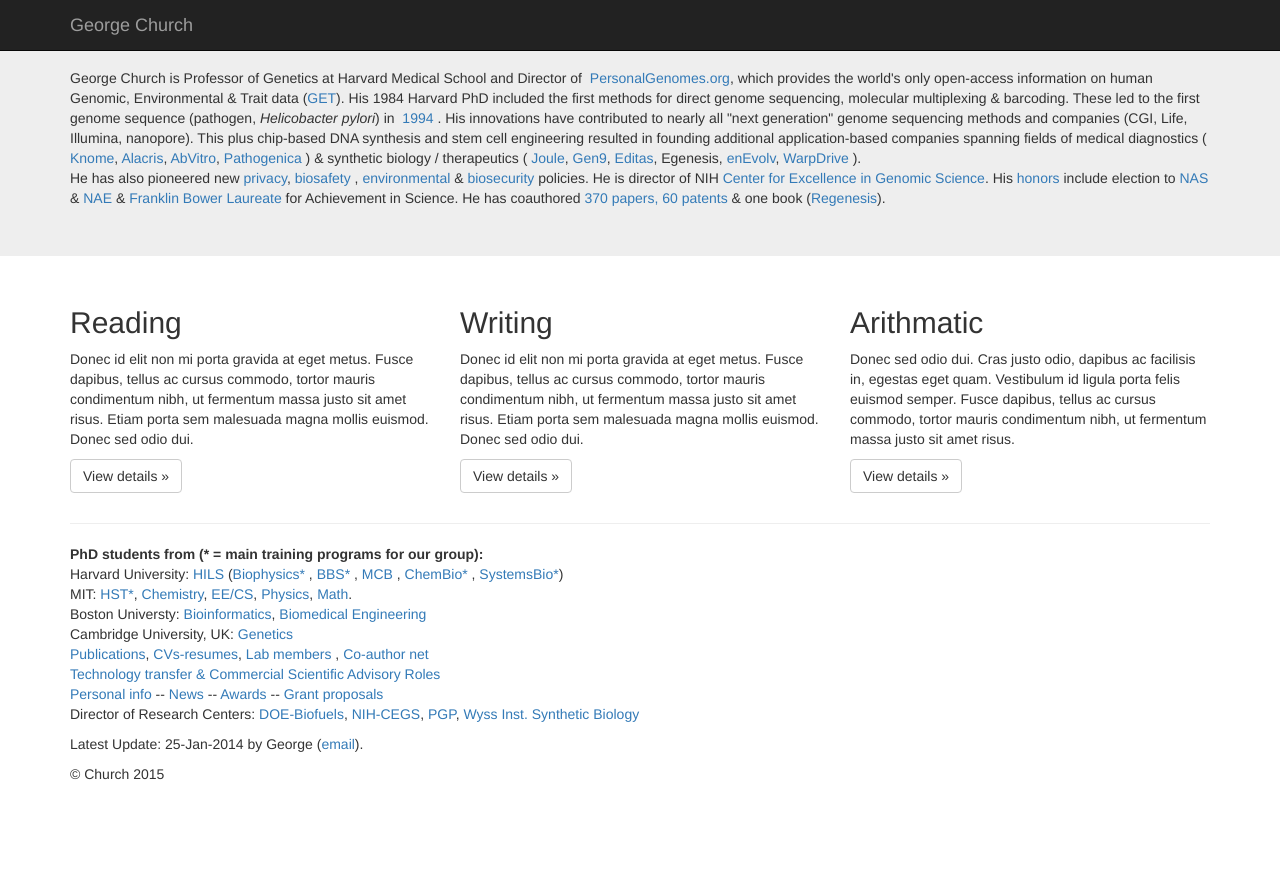
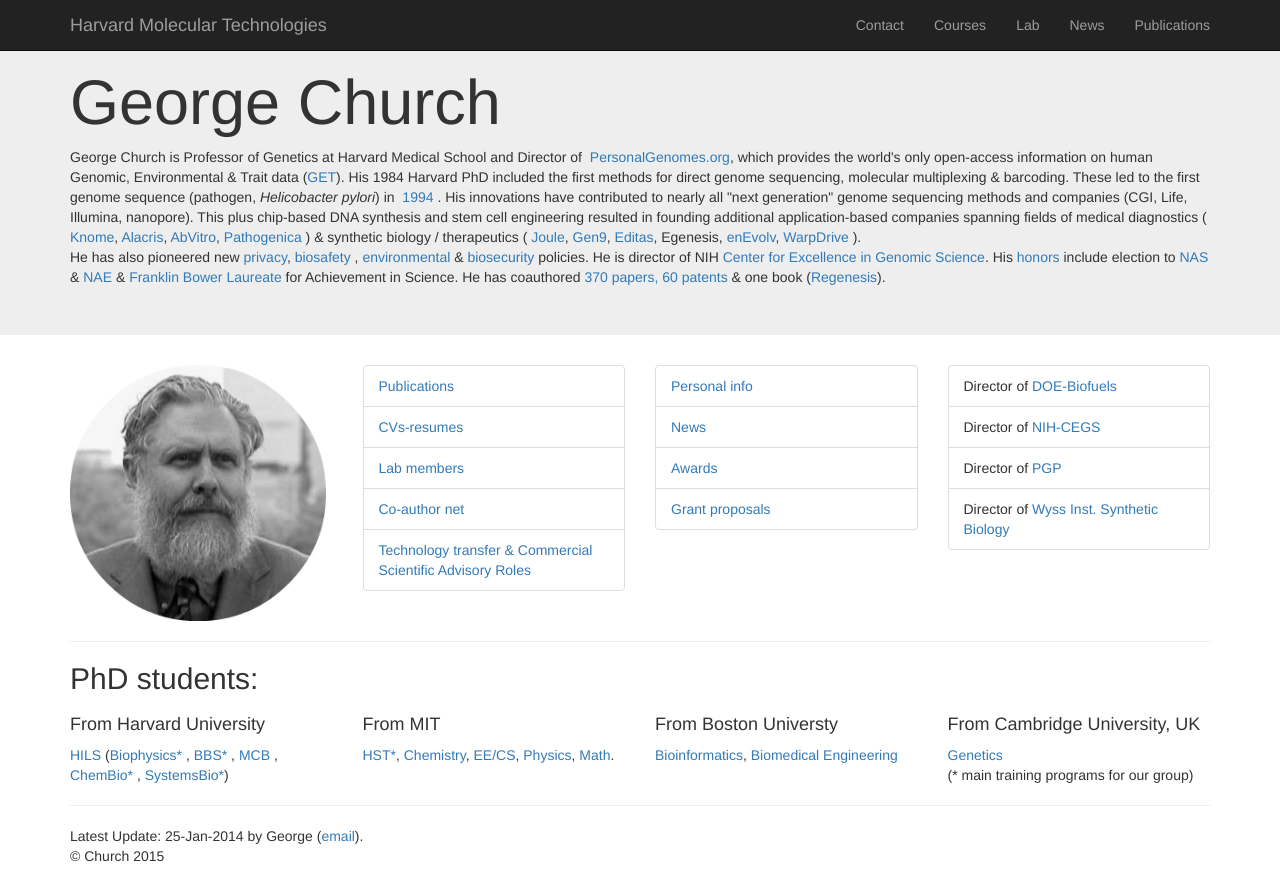
Before and after one commit to lucaswadedavis/church-lab, a plain HTML site: page index.html in a window 1280 px wide. Before the commit the page ends 800 px from the top, so only its background shows below. Drawn offline with nearby package versions, Linux system fonts and the light colour scheme.

Commit message:
reorganizes content on the HTML page.

```diff
--- /dev/null
+++ b/gmc.html
@@ -0,0 +1,172 @@
+<!DOCTYPE html>
+<html lang="en">
+  <head>
+    <meta charset="utf-8">
+    <meta http-equiv="X-UA-Compatible" content="IE=edge">
+    <meta name="viewport" content="width=device-width, initial-scale=1">
+    <!-- The above 3 meta tags *must* come first in the head; any other head content must come *after* these tags -->
+    <title>GMC</title>
+
+    <!-- Bootstrap -->
+    <link href="css/bootstrap.min.css" rel="stylesheet">
+
+    <style type='text/css'>
+
+    </style>
+
+    <!-- HTML5 shim and Respond.js for IE8 support of HTML5 elements and media queries -->
+    <!-- WARNING: Respond.js doesn't work if you view the page via file:// -->
+    <!--[if lt IE 9]>
+      <script src="https://oss.maxcdn.com/html5shiv/3.7.2/html5shiv.min.js"></script>
+      <script src="https://oss.maxcdn.com/respond/1.4.2/respond.min.js"></script>
+    <![endif]-->
+  </head>
+  <body>
+
+<div id="result">
+
+<!--
+<p/>
+<img src="/gmc/GMC_2011.jpg" width="250" alt="GMC 2011"/>
+
+<a href="/gmc/S2.html"><img src="/gmc/Code_Changes.png" alt="Code Changes" width="200" /></a>
+
+<a href="/gmc/C1.html"><img src="/gmc/DNB_grid.png" alt="Nanoball capture &amp; unchained ligation." width="230" /></a>
+
+<a href="/gmc/B2.html"><img src="/gmc/SP_Cas9.jpg" width="300" alt="Cas9"/></a>
+
+<p/>
+-->
+
+
+    <nav class="navbar navbar-inverse navbar-fixed-top">
+      <div class="container">
+        <div class="navbar-header">
+          <button type="button" class="navbar-toggle collapsed" data-toggle="collapse" data-target="#navbar" aria-expanded="false" aria-controls="navbar">
+            <span class="sr-only">Toggle navigation</span>
+            <span class="icon-bar"></span>
+            <span class="icon-bar"></span>
+            <span class="icon-bar"></span>
+          </button>
+          <a class="navbar-brand" href="#">Harvard Molecular Technologies</a>
+        </div>
+        <div id="navbar" class="navbar-collapse collapse">
+
+        </div><!--/.navbar-collapse -->
+      </div>
+    </nav>
+
+    <!-- Main jumbotron for a primary marketing message or call to action -->
+    <div class="jumbotron">
+      <div class="container">
+<h1>George Church</h1>
+George Church is Professor of Genetics at Harvard Medical School and Director of &nbsp;<a href="http://www.personalgenomes.org/">PersonalGenomes.org</a>,
+which provides the world's only open-access information on human Genomic,
+Environmental &amp; Trait data (<a href="http://getconference.org/">GET</a>).
+His 1984 Harvard PhD included the first methods for direct genome sequencing,
+molecular multiplexing &amp; barcoding. These led to the first genome sequence (pathogen, <i>Helicobacter pylori</i>) in &nbsp;<a href="http://www.nature.com/ng/wilma/v13n1.867861436.html">1994</a> .
+His innovations have contributed to nearly all "next generation" genome sequencing methods and companies (CGI, Life, Illumina, nanopore). This plus chip-based DNA synthesis and stem cell engineering resulted in founding additional application-based companies spanning fields of  medical diagnostics ( <a href="http://www.knome.com/">Knome</a>,
+<a href="http://alacris.de/">Alacris</a>,
+<a href="http://abvitro.com/">AbVitro</a>,
+<a href="http://pathogenica.com/about.php">Pathogenica</a> ) &amp;
+synthetic biology / therapeutics (
+<a href="http://www.jouleunlimited.com/about/advisors">Joule</a>,
+<a href="http://gen9bio.com/about-us/leadership/#advisors">Gen9</a>,
+<a href="http://editasmedicine.com">Editas</a>,
+Egenesis,
+<a href="http://enevolv.com/about">enEvolv</a>,
+<a href="http://warpdrivebio.com">WarpDrive</a> ).
+
+<br/>He has also pioneered new <a href="/pdf/Lunshof_10b.pdf">privacy</a>,
+<a href="http://seedmagazine.com/content/article/safeguarding_biology/">biosafety</a> ,
+<a href="http://www.scientificamerican.com/article/george-church-de-extinction-is-a-good-idea/">environmental</a>
+&amp; <a href="/SBP/Church_Biohazard04c.htm">biosecurity</a> policies.
+
+He is director of NIH <a href="http://ccv.med.harvard.edu/">Center for Excellence in Genomic Science</a>. His <a href="/gmc/award.html">honors</a> include election to
+<a href="http://www.pnas.org/content/109/30/11893.full">NAS</a> &amp; <a href="http://www.nae.edu/56128.aspx">NAE</a> &amp; <a href="http://fi.edu/franklinawards/11/bowersci.html">Franklin Bower Laureate</a> for Achievement in Science. He has coauthored <a href="/gmc_pub.html">370 papers, 60 patents</a> &amp; one book (<a href="http://amazon.com/dp/0465075703">Regenesis</a>).
+      </div>
+    </div>
+
+    <div class="container">
+      <!-- Example row of columns -->
+      <div class="row">
+        <div class="col-md-4">
+          <h2>Reading</h2>
+          <p>Donec id elit non mi porta gravida at eget metus. Fusce dapibus, tellus ac cursus commodo, tortor mauris condimentum nibh, ut fermentum massa justo sit amet risus. Etiam porta sem malesuada magna mollis euismod. Donec sed odio dui. </p>
+          <p><a class="btn btn-default" href="#" role="button">View details &raquo;</a></p>
+        </div>
+
+        <div class="col-md-4">
+          <h2>Writing</h2>
+          <p>Donec id elit non mi porta gravida at eget metus. Fusce dapibus, tellus ac cursus commodo, tortor mauris condimentum nibh, ut fermentum massa justo sit amet risus. Etiam porta sem malesuada magna mollis euismod. Donec sed odio dui. </p>
+          <p><a class="btn btn-default" href="#" role="button">View details &raquo;</a></p>
+       </div>
+
+        <div class="col-md-4">
+          <h2>Arithmatic</h2>
+          <p>Donec sed odio dui. Cras justo odio, dapibus ac facilisis in, egestas eget quam. Vestibulum id ligula porta felis euismod semper. Fusce dapibus, tellus ac cursus commodo, tortor mauris condimentum nibh, ut fermentum massa justo sit amet risus.</p>
+          <p><a class="btn btn-default" href="#" role="button">View details &raquo;</a></p>
+        </div>
+
+      </div>
+
+      <hr>
+
+      <footer><b>PhD students from (* = main training programs for our group):</b>
+<br/>Harvard University: <a href="http://www.gsas.harvard.edu/hils/programs_of_study.html">HILS</a> (<a href="http://www.fas.harvard.edu/~biophys/George_Church.htm">Biophysics*</a> ,
+ <a href="http://www.hms.harvard.edu/dms/bbs/fac/church.php">BBS*</a> ,
+<a href="http://www.mcb.harvard.edu">MCB</a> ,
+<a href="http://chembiophd.harvard.edu/people/phd-students">ChemBio*</a> ,
+<a href="http://sysbiophd.harvard.edu/people/faculty/george-church">SystemsBio*</a>)
+
+<br/>MIT:
+<a href="http://hst.mit.edu/users/gmcharvardedu">HST*</a>,
+<a href="http://web.mit.edu/chemistry/www/">Chemistry</a>,
+<a href="http://www.eecs.mit.edu/">EE/CS</a>,
+<a href="http://web.mit.edu/physics/research/">Physics</a>,
+<a href="http://www-math.mit.edu/applied/index.html">Math</a>.
+
+<br/>Boston Universty:
+<a href="http://www.bu.edu/bioinformatics/people/students/">Bioinformatics</a>,
+<a href="http://www.bu.edu/bme/graduate/">Biomedical Engineering</a>
+
+<br/>Cambridge University, UK: <a href="http://www.gen.cam.ac.uk/">Genetics</a>
+<p/>
+<a href="/gmc_pub.html">Publications</a>,
+<a href="/CVs/GMCV">CVs-resumes</a>,
+<a href="/gclab6.htm">Lab members</a> , <a href="http://connects.catalyst.harvard.edu/profiles/profile/person/21797/coauthors/radialview">Co-author net</a>
+<br/><a href="/gmc/tech.html"> Technology transfer &amp; Commercial Scientific Advisory Roles</a>
+<br/><a href="/gmc/pers.html">Personal info</a> -- <a href="/gmc/news.html">News</a> -- <a href="/gmc/award.html">Awards</a> -- <a href="/gmc/gc_grants.html">Grant proposals</a>
+
+<br/>Director of Research Centers: <a href="/DOEGTL/">DOE-Biofuels</a>, <a href="http://ccv.med.harvard.edu/">NIH-CEGS</a>, <a href="http://personalgenomes.org/">PGP</a>, <a href="http://wyss.harvard.edu/viewpage/116/faculty">Wyss Inst. Synthetic Biology</a>
+
+
+<p/>
+Latest Update: 25-Jan-2014 by George (<a href="/gmc/email.html">email</a>).
+        <p>&copy; Church 2015</p>
+      </footer>
+    </div> <!-- /container -->
+
+</div>
+
+
+
+
+
+
+
+
+
+
+
+
+
+
+
+
+    <!-- jQuery (necessary for Bootstrap's JavaScript plugins) -->
+    <script src="https://ajax.googleapis.com/ajax/libs/jquery/1.11.2/jquery.min.js"></script>
+    <!-- Include all compiled plugins (below), or include individual files as needed -->
+    <script src="js/bootstrap.min.js"></script>
+  </body>
+</html>
--- a/index.html
+++ b/index.html
@@ -1,14 +1,18 @@
 <!DOCTYPE html>
 <html lang="en">
+
 <head>
   <meta charset="utf-8">
   <meta http-equiv="X-UA-Compatible" content="IE=edge">
   <meta name="viewport" content="width=device-width, initial-scale=1">
   <!-- The above 3 meta tags *must* come first in the head; any other head content must come *after* these tags -->
-    <title>Church Lab</title>
+  <title>GMC</title>
 
   <!-- Bootstrap -->
   <link href="css/bootstrap.min.css" rel="stylesheet">
+
+  <style type='text/css'>
+  </style>
 
   <!-- HTML5 shim and Respond.js for IE8 support of HTML5 elements and media queries -->
   <!-- WARNING: Respond.js doesn't work if you view the page via file:// -->
@@ -17,6 +21,7 @@
       <script src="https://oss.maxcdn.com/respond/1.4.2/respond.min.js"></script>
     <![endif]-->
 </head>
+
 <body>
 
   <div id="result">
@@ -44,101 +49,151 @@
             <span class="icon-bar"></span>
             <span class="icon-bar"></span>
           </button>
-          <a class="navbar-brand" href="#">George Church</a>
+          <a class="navbar-brand" href="#">Harvard Molecular Technologies</a>
         </div>
         <div id="navbar" class="navbar-collapse collapse">
 
-        </div><!--/.navbar-collapse -->
+        <ul class="nav navbar-nav navbar-right">
+        <li><a href="http://arep.med.harvard.edu/visit.html">Contact</a></li>
+        <li><a href="http://arep.med.harvard.edu/gmc/courses.html">Courses</a></li>
+        <li><a href="http://arep.med.harvard.edu/photo/Physiogn.html">Lab</a></li>
+        <li><a href="http://arep.med.harvard.edu/gmc/news.html">News</a></li>
+        <li><a href="http://arep.med.harvard.edu/gmc_pub.html">Publications</a></li>
+      </ul>
+        </div>
+        <!--/.navbar-collapse -->
       </div>
     </nav>
 
     <!-- Main jumbotron for a primary marketing message or call to action -->
     <div class="jumbotron">
       <div class="container">
-<br/>
-George Church is Professor of Genetics at Harvard Medical School and Director of &nbsp;<a href="http://www.personalgenomes.org/">PersonalGenomes.org</a>,
-which provides the world's only open-access information on human Genomic,
-Environmental &amp; Trait data (<a href="http://getconference.org/">GET</a>).
-His 1984 Harvard PhD included the first methods for direct genome sequencing,
-molecular multiplexing &amp; barcoding. These led to the first genome sequence (pathogen, <i>Helicobacter pylori</i>) in &nbsp;<a href="http://www.nature.com/ng/wilma/v13n1.867861436.html">1994</a> .
-His innovations have contributed to nearly all "next generation" genome sequencing methods and companies (CGI, Life, Illumina, nanopore). This plus chip-based DNA synthesis and stem cell engineering resulted in founding additional application-based companies spanning fields of  medical diagnostics ( <a href="http://www.knome.com/">Knome</a>,
+        <h1>George Church</h1> George Church is Professor of Genetics at Harvard Medical School and Director of &nbsp;<a href="http://www.personalgenomes.org/">PersonalGenomes.org</a>, which provides the world's only open-access information on human Genomic, Environmental
+        &amp; Trait data (<a href="http://getconference.org/">GET</a>). His 1984 Harvard PhD included the first methods for direct genome sequencing, molecular multiplexing &amp; barcoding. These led to the first genome sequence (pathogen, <i>Helicobacter pylori</i>)
+        in &nbsp;<a href="http://www.nature.com/ng/wilma/v13n1.867861436.html">1994</a> . His innovations have contributed to nearly all "next generation" genome sequencing methods and companies (CGI, Life, Illumina, nanopore). This plus chip-based DNA
+        synthesis and stem cell engineering resulted in founding additional application-based companies spanning fields of medical diagnostics ( <a href="http://www.knome.com/">Knome</a>,
         <a href="http://alacris.de/">Alacris</a>,
         <a href="http://abvitro.com/">AbVitro</a>,
-<a href="http://pathogenica.com/about.php">Pathogenica</a> ) &amp;
-synthetic biology / therapeutics (
+        <a href="http://pathogenica.com/about.php">Pathogenica</a> ) &amp; synthetic biology / therapeutics (
         <a href="http://www.jouleunlimited.com/about/advisors">Joule</a>,
         <a href="http://gen9bio.com/about-us/leadership/#advisors">Gen9</a>,
-<a href="http://editasmedicine.com">Editas</a>,
-Egenesis,
+        <a href="http://editasmedicine.com">Editas</a>, Egenesis,
         <a href="http://enevolv.com/about">enEvolv</a>,
         <a href="http://warpdrivebio.com">WarpDrive</a> ).
 
         <br/>He has also pioneered new <a href="/pdf/Lunshof_10b.pdf">privacy</a>,
         <a href="http://seedmagazine.com/content/article/safeguarding_biology/">biosafety</a> ,
-<a href="http://www.scientificamerican.com/article/george-church-de-extinction-is-a-good-idea/">environmental</a>
-&amp; <a href="/SBP/Church_Biohazard04c.htm">biosecurity</a> policies.
-
-He is director of NIH <a href="http://ccv.med.harvard.edu/">Center for Excellence in Genomic Science</a>. His <a href="/gmc/award.html">honors</a> include election to
-<a href="http://www.pnas.org/content/109/30/11893.full">NAS</a> &amp; <a href="http://www.nae.edu/56128.aspx">NAE</a> &amp; <a href="http://fi.edu/franklinawards/11/bowersci.html">Franklin Bower Laureate</a> for Achievement in Science. He has coauthored <a href="/gmc_pub.html">370 papers, 60 patents</a> &amp; one book (<a href="http://amazon.com/dp/0465075703">Regenesis</a>).
+        <a href="http://www.scientificamerican.com/article/george-church-de-extinction-is-a-good-idea/">environmental</a> &amp; <a href="/SBP/Church_Biohazard04c.htm">biosecurity</a> policies. He is director of NIH <a href="http://ccv.med.harvard.edu/">Center for Excellence in Genomic Science</a>.
+        His <a href="/gmc/award.html">honors</a> include election to
+        <a href="http://www.pnas.org/content/109/30/11893.full">NAS</a> &amp; <a href="http://www.nae.edu/56128.aspx">NAE</a> &amp; <a href="http://fi.edu/franklinawards/11/bowersci.html">Franklin Bower Laureate</a> for Achievement in Science. He has
+        coauthored <a href="/gmc_pub.html">370 papers, 60 patents</a> &amp; one book (<a href="http://amazon.com/dp/0465075703">Regenesis</a>).
       </div>
     </div>
 
     <div class="container">
       <!-- Example row of columns -->
       <div class="row">
-        <div class="col-md-4">
-          <h2>Reading</h2>
-          <p>Donec id elit non mi porta gravida at eget metus. Fusce dapibus, tellus ac cursus commodo, tortor mauris condimentum nibh, ut fermentum massa justo sit amet risus. Etiam porta sem malesuada magna mollis euismod. Donec sed odio dui. </p>
-          <p><a class="btn btn-default" href="#" role="button">View details &raquo;</a></p>
+        <div class="col-md-3 visible-lg">
+          <img src="CircleChurch.png" alt="george church" width="256" />
         </div>
-        <div class="col-md-4">
-          <h2>Writing</h2>
-          <p>Donec id elit non mi porta gravida at eget metus. Fusce dapibus, tellus ac cursus commodo, tortor mauris condimentum nibh, ut fermentum massa justo sit amet risus. Etiam porta sem malesuada magna mollis euismod. Donec sed odio dui. </p>
-          <p><a class="btn btn-default" href="#" role="button">View details &raquo;</a></p>
+
+
+        <div class="col-lg-3 col-md-4">
+          <ul class="list-group">
+            <li class="list-group-item">
+              <a href="/gmc_pub.html">Publications</a>
+            </li>
+            <li class="list-group-item">
+              <a href="/CVs/GMCV">CVs-resumes</a>
+            </li>
+            <li class="list-group-item">
+              <a href="/gclab6.htm">Lab members</a>
+            </li>
+            <li class="list-group-item">
+              <a href="http://connects.catalyst.harvard.edu/profiles/profile/person/21797/coauthors/radialview">Co-author net</a>
+            </li>
+            <li class="list-group-item">
+              <a href="/gmc/tech.html"> Technology transfer &amp; Commercial Scientific Advisory Roles</a>
+            </li>
+          </ul>
         </div>
-        <div class="col-md-4">
-          <h2>Arithmatic</h2>
-          <p>Donec sed odio dui. Cras justo odio, dapibus ac facilisis in, egestas eget quam. Vestibulum id ligula porta felis euismod semper. Fusce dapibus, tellus ac cursus commodo, tortor mauris condimentum nibh, ut fermentum massa justo sit amet risus.</p>
-          <p><a class="btn btn-default" href="#" role="button">View details &raquo;</a></p>
+
+        <div class="col-lg-3 col-md-4">
+          <ul class="list-group">
+            <li class="list-group-item">
+              <a href="/gmc/pers.html">Personal info</a>
+            </li>
+            <li class="list-group-item">
+              <a href="/gmc/news.html">News</a>
+            </li>
+            <li class="list-group-item">
+              <a href="/gmc/award.html">Awards</a>
+            </li>
+            <li class="list-group-item">
+              <a href="/gmc/gc_grants.html">Grant proposals</a>
+            </li>
+          </ul>
+        </div>
+
+        <div class="col-lg-3 col-md-4">
+          <ul class="list-group">
+
+            <li class="list-group-item">
+              Director of <a href="/DOEGTL/">DOE-Biofuels</a>
+            </li>
+            <li class="list-group-item">
+              Director of <a href="http://ccv.med.harvard.edu/">NIH-CEGS</a>
+            </li>
+            <li class="list-group-item">
+              Director of <a href="http://personalgenomes.org/">PGP</a>
+            </li>
+            <li class="list-group-item">
+              Director of <a href="http://wyss.harvard.edu/viewpage/116/faculty">Wyss Inst. Synthetic Biology</a>
+            </li>
+          </ul>
+        </div>
+
+      </div>
+      <hr>
+      <h2>PhD students:</h2>
+      <div class="row">
+        <div class="col-md-3">
+          <h4>From Harvard University</h4>
+
+          <a href="http://www.gsas.harvard.edu/hils/programs_of_study.html">HILS</a> (<a href="http://www.fas.harvard.edu/~biophys/George_Church.htm">Biophysics*</a> ,
+          <a href="http://www.hms.harvard.edu/dms/bbs/fac/church.php">BBS*</a> ,
+          <a href="http://www.mcb.harvard.edu">MCB</a> ,
+          <a href="http://chembiophd.harvard.edu/people/phd-students">ChemBio*</a> ,
+          <a href="http://sysbiophd.harvard.edu/people/faculty/george-church">SystemsBio*</a>)
+        </div>
+        <div class="col-md-3">
+          <h4>From MIT</h4>
+          <a href="http://hst.mit.edu/users/gmcharvardedu">HST*</a>,
+          <a href="http://web.mit.edu/chemistry/www/">Chemistry</a>,
+          <a href="http://www.eecs.mit.edu/">EE/CS</a>,
+          <a href="http://web.mit.edu/physics/research/">Physics</a>,
+          <a href="http://www-math.mit.edu/applied/index.html">Math</a>.
+        </div>
+        <div class="col-md-3">
+          <h4>From Boston Universty</h4>
+          <a href="http://www.bu.edu/bioinformatics/people/students/">Bioinformatics</a>,
+          <a href="http://www.bu.edu/bme/graduate/">Biomedical Engineering</a>
+        </div>
+        <div class="col-md-3">
+          <h4>From Cambridge University, UK</h4>
+          <a href="http://www.gen.cam.ac.uk/">Genetics</a>
+          <br/>(* main training programs for our group)
         </div>
       </div>
 
   <hr>
 
-      <footer><b>PhD students from (* = main training programs for our group):</b>
-<br/>Harvard University: <a href="http://www.gsas.harvard.edu/hils/programs_of_study.html">HILS</a> (<a href="http://www.fas.harvard.edu/~biophys/George_Church.htm">Biophysics*</a> ,
- <a href="http://www.hms.harvard.edu/dms/bbs/fac/church.php">BBS*</a> ,
-<a href="http://www.mcb.harvard.edu">MCB</a> ,
-<a href="http://chembiophd.harvard.edu/people/phd-students">ChemBio*</a> ,
-<a href="http://sysbiophd.harvard.edu/people/faculty/george-church">SystemsBio*</a>)
-
-<br/>MIT:
-<a href="http://hst.mit.edu/users/gmcharvardedu">HST*</a>,
-<a href="http://web.mit.edu/chemistry/www/">Chemistry</a>,
-<a href="http://www.eecs.mit.edu/">EE/CS</a>,
-<a href="http://web.mit.edu/physics/research/">Physics</a>,
-<a href="http://www-math.mit.edu/applied/index.html">Math</a>.
-
-<br/>Boston Universty:
-<a href="http://www.bu.edu/bioinformatics/people/students/">Bioinformatics</a>,
-<a href="http://www.bu.edu/bme/graduate/">Biomedical Engineering</a>
-
-<br/>Cambridge University, UK: <a href="http://www.gen.cam.ac.uk/">Genetics</a>
-<p/>
-<a href="/gmc_pub.html">Publications</a>,
-<a href="/CVs/GMCV">CVs-resumes</a>,
-<a href="/gclab6.htm">Lab members</a> , <a href="http://connects.catalyst.harvard.edu/profiles/profile/person/21797/coauthors/radialview">Co-author net</a>
-<br/><a href="/gmc/tech.html"> Technology transfer &amp; Commercial Scientific Advisory Roles</a>
-<br/><a href="/gmc/pers.html">Personal info</a> -- <a href="/gmc/news.html">News</a> -- <a href="/gmc/award.html">Awards</a> -- <a href="/gmc/gc_grants.html">Grant proposals</a>
-
-<br/>Director of Research Centers: <a href="/DOEGTL/">DOE-Biofuels</a>, <a href="http://ccv.med.harvard.edu/">NIH-CEGS</a>, <a href="http://personalgenomes.org/">PGP</a>, <a href="http://wyss.harvard.edu/viewpage/116/faculty">Wyss Inst. Synthetic Biology</a>
-
-
-<p/>
+  <footer>
     Latest Update: 25-Jan-2014 by George (<a href="/gmc/email.html">email</a>).
     <p>&copy; Church 2015</p>
   </footer>
-    </div> <!-- /container -->
+  </div>
+  <!-- /container -->
 
   </div>
 
@@ -162,4 +217,5 @@ Latest Update: 25-Jan-2014 by George (<a href="/gmc/email.html">email</a>).
   <!-- Include all compiled plugins (below), or include individual files as needed -->
   <script src="js/bootstrap.min.js"></script>
 </body>
+
 </html>
```
Also changed, not shown: CircleChurch.png (added). Lines whose indentation alone changed are shown as unchanged.
